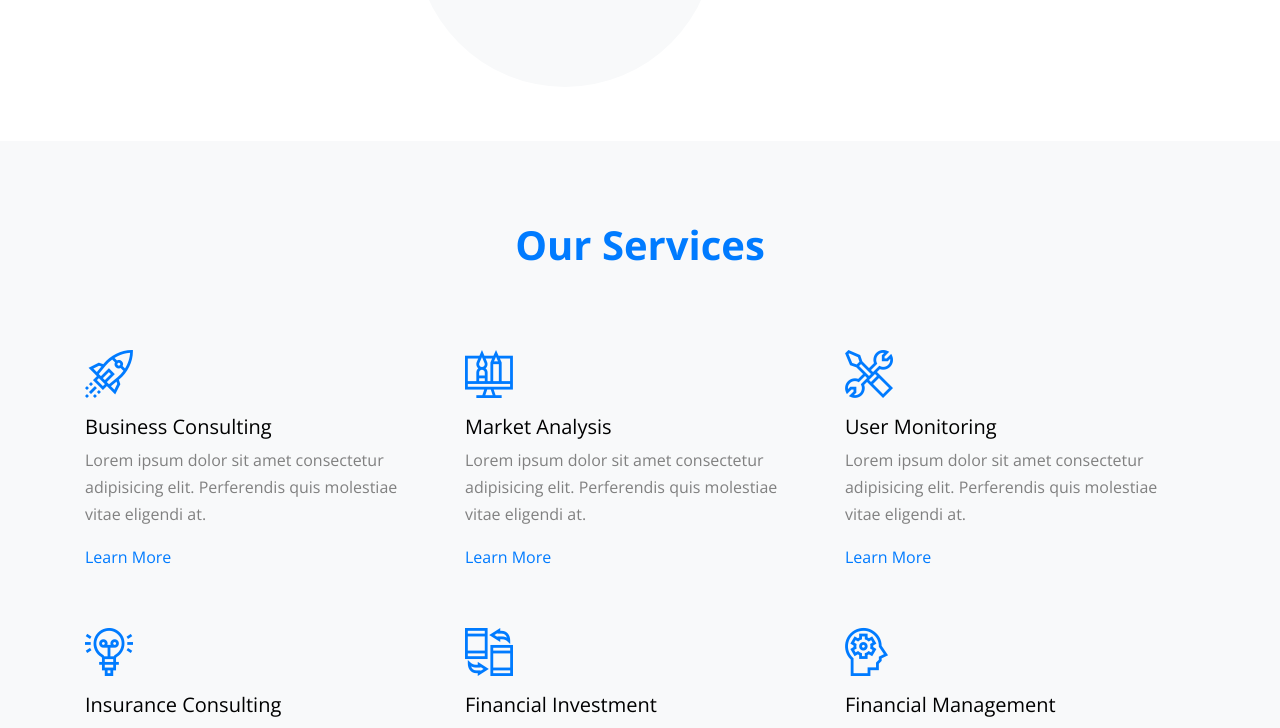
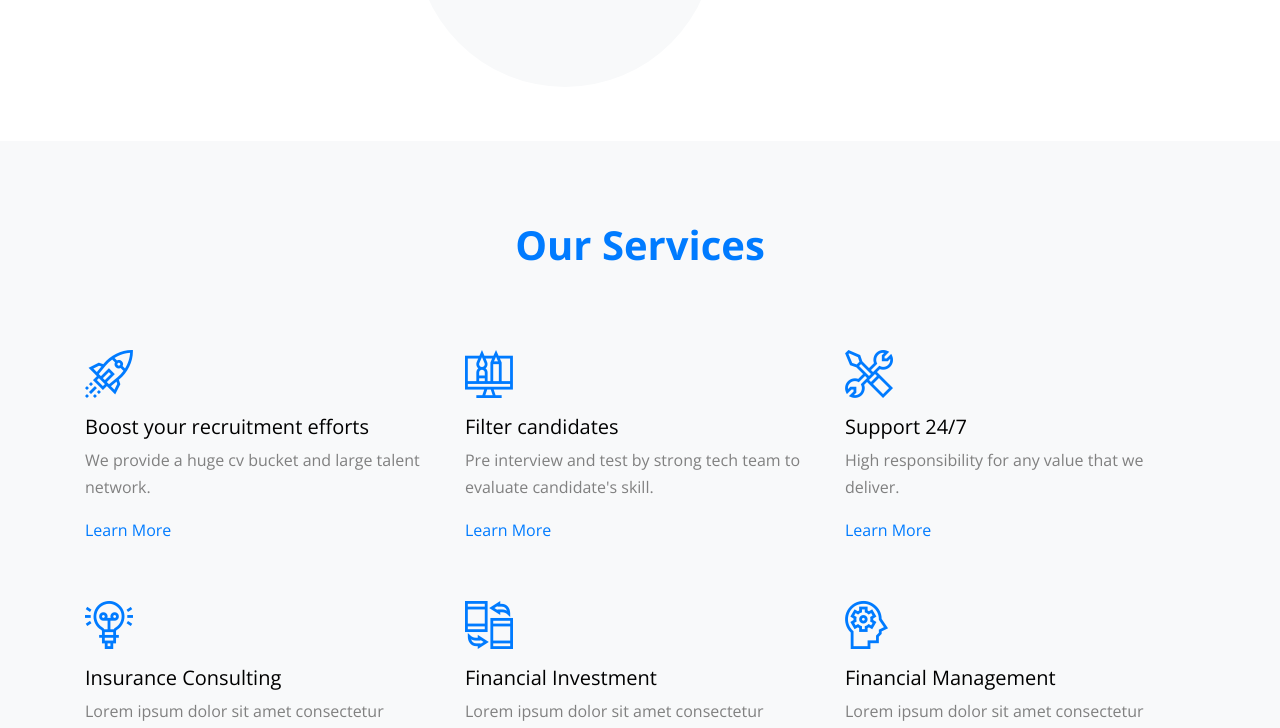
Before and after one commit to namnq/jackfruitStaticPage, a plain HTML site: page index.html in a window 1280 px wide. Shown: the part 1355-2083 px from the top of the page. Drawn offline with nearby package versions, Linux system fonts and the light colour scheme; files whose address does not match are found by name.

Commit message:
Update index.html

```diff
--- a/index.html
+++ b/index.html
@@ -160,8 +160,8 @@
           <div class="unit-4">
             <div class="unit-4-icon mr-4"><span class="text-primary flaticon-startup"></span></div>
             <div>
-              <h3>Business Consulting</h3>
-              <p>Lorem ipsum dolor sit amet consectetur adipisicing elit. Perferendis quis molestiae vitae eligendi at.</p>
+              <h3>Boost your recruitment efforts</h3>
+              <p>We provide a huge cv bucket and large talent network.</p>
               <p><a href="#">Learn More</a></p>
             </div>
           </div>
@@ -170,8 +170,8 @@
           <div class="unit-4">
             <div class="unit-4-icon mr-4"><span class="text-primary flaticon-graphic-design"></span></div>
             <div>
-              <h3>Market Analysis</h3>
-              <p>Lorem ipsum dolor sit amet consectetur adipisicing elit. Perferendis quis molestiae vitae eligendi at.</p>
+              <h3>Filter candidates</h3>
+              <p>Pre interview and test by strong tech team to evaluate candidate's skill.</p>
               <p><a href="#">Learn More</a></p>
             </div>
           </div>
@@ -180,8 +180,8 @@
           <div class="unit-4">
             <div class="unit-4-icon mr-4"><span class="text-primary flaticon-settings"></span></div>
             <div>
-              <h3>User Monitoring</h3>
-              <p>Lorem ipsum dolor sit amet consectetur adipisicing elit. Perferendis quis molestiae vitae eligendi at.</p>
+              <h3>Support 24/7</h3>
+              <p>High responsibility for any value that we deliver.</p>
               <p><a href="#">Learn More</a></p>
             </div>
           </div>
```
